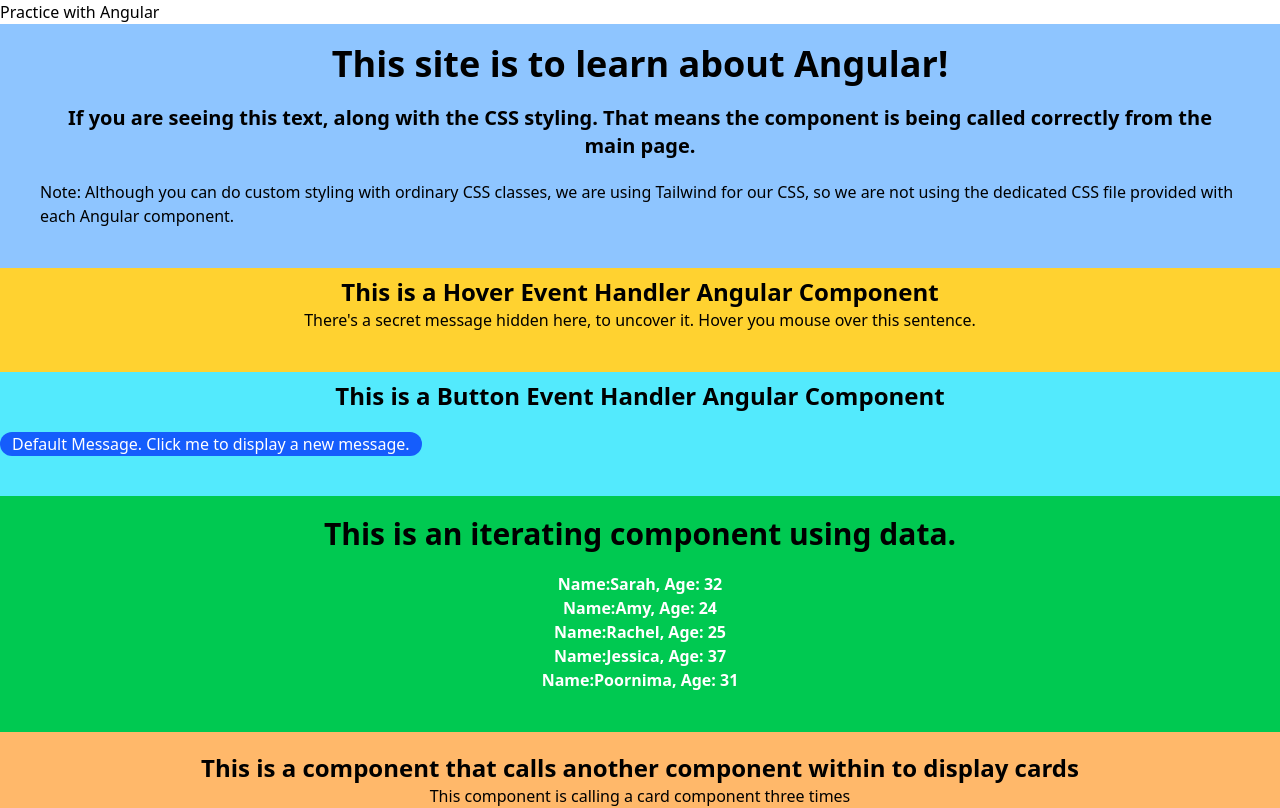
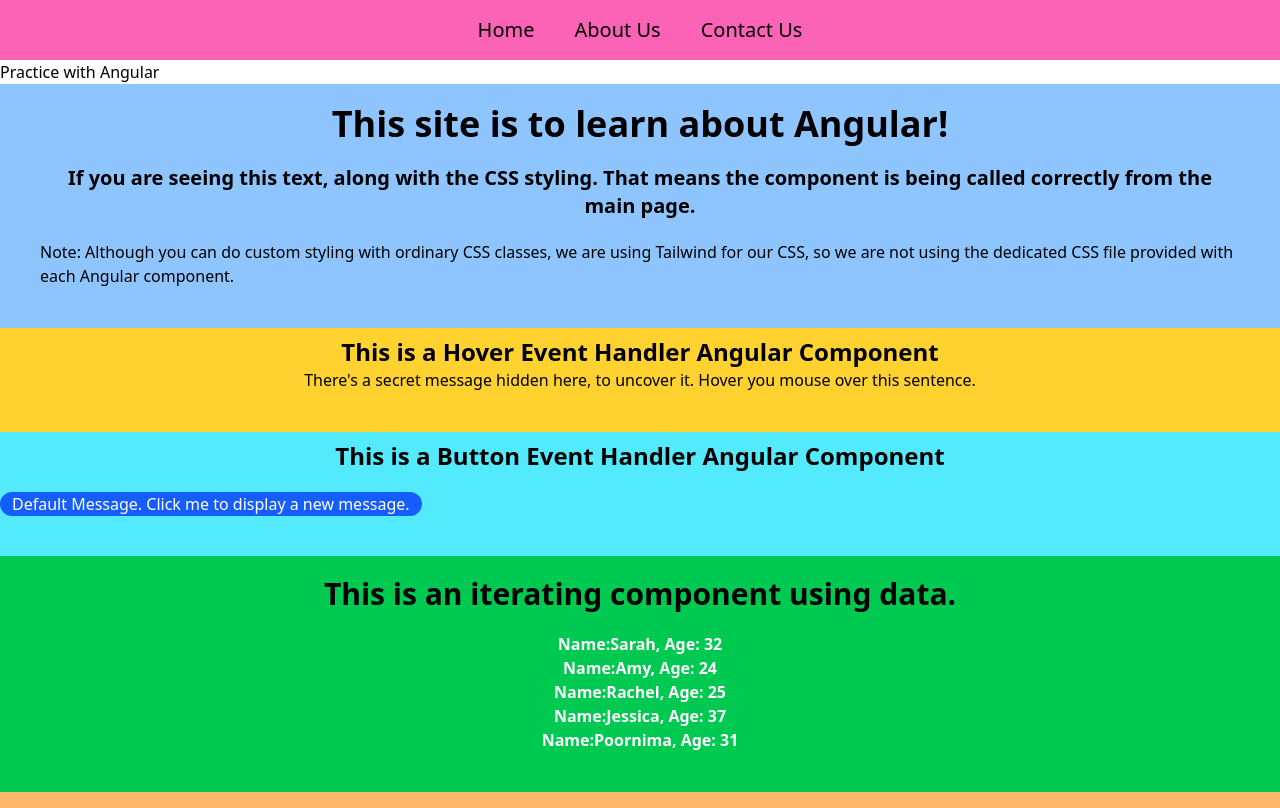
Before and after one commit to loopbutinfinite/angular-practice, an Angular app: page / in a window 1280 px wide. Shown: the top 808 px of the page. Built offline with nearby package versions, Linux system fonts and the light colour scheme.

Commit message:
Created a navbar component to practice with routerLink to begin linking to different pages. Not functional at the moment, just a basic layout at the moment.

```diff
--- a/src/app/app.html
+++ b/src/app/app.html
@@ -1,3 +1,4 @@
+<app-navbar-component></app-navbar-component>
 <h1>Practice with Angular</h1>
 <app-landing-page-component></app-landing-page-component>
 <app-event-handler-component></app-event-handler-component>
--- a/src/app/app.ts
+++ b/src/app/app.ts
@@ -6,13 +6,14 @@ import { EventHandlerButtonComponent } from './event-handler-button-component/ev
 import { LandingPageComponent } from './landing-page-component/landing-page-component';
 import { IteratingComponent } from './iterating-component/iterating-component';
 import { DisplayCardsComponent } from './display-cards-component/display-cards-component';
+import { NavbarComponent } from './navbar-component/navbar-component';
 
 // This is the main component file for the app
 // With Angular, if we wanted to call other components in this page like in Next.js, we need to import the class name of the component we want to use in the imports array. As well as call the component selector name in the template below.
 // Note: In this example, we are doing the HTML here in the component, but normally with a bigger project, you would want to do this in its own dedicated html file, the app.htmlm file.
 @Component({
   selector: 'app-root',
-  imports: [RouterOutlet, EventHandlerComponent, EventHandlerButtonComponent, LandingPageComponent, IteratingComponent, DisplayCardsComponent, RouterLink],
+  imports: [RouterOutlet, EventHandlerComponent, EventHandlerButtonComponent, LandingPageComponent, IteratingComponent, DisplayCardsComponent, RouterLink, NavbarComponent],
   styleUrl: './app.css',
   templateUrl: './app.html',
 })
--- /dev/null
+++ b/src/app/navbar-component/navbar-component.html
@@ -0,0 +1,7 @@
+<section class="bg-pink-400 py-4 text-xl grid">
+    <div class="grid-cols-3 text-center space-x-10">
+        <a routerLink="/card-component">Home</a>
+        <a href="">About Us</a>
+        <a href="">Contact Us</a>
+    </div>
+</section>
```
Also changed, not shown: src/app/navbar-component/navbar-component.ts (added, +10 -0 lines), src/app/navbar-component/navbar-component.css (added), 1 other file (tests, documents, lock files or other folders).
